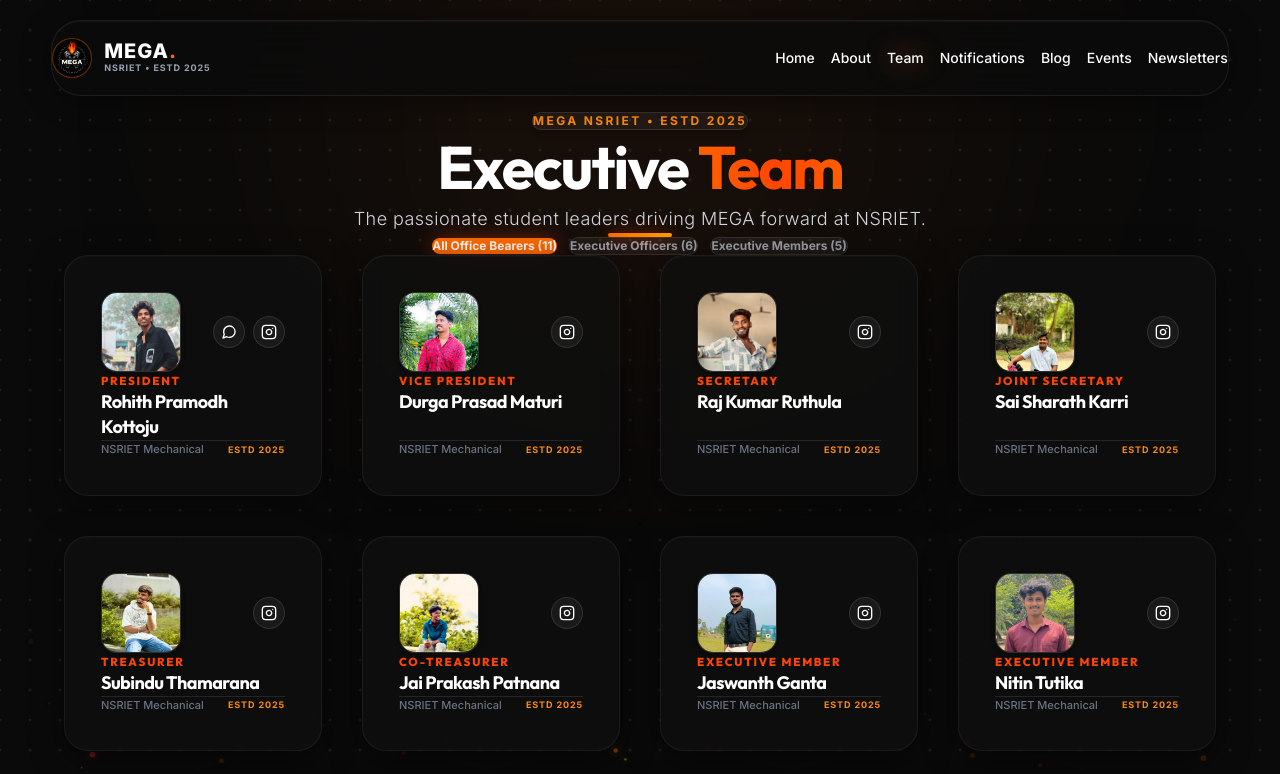
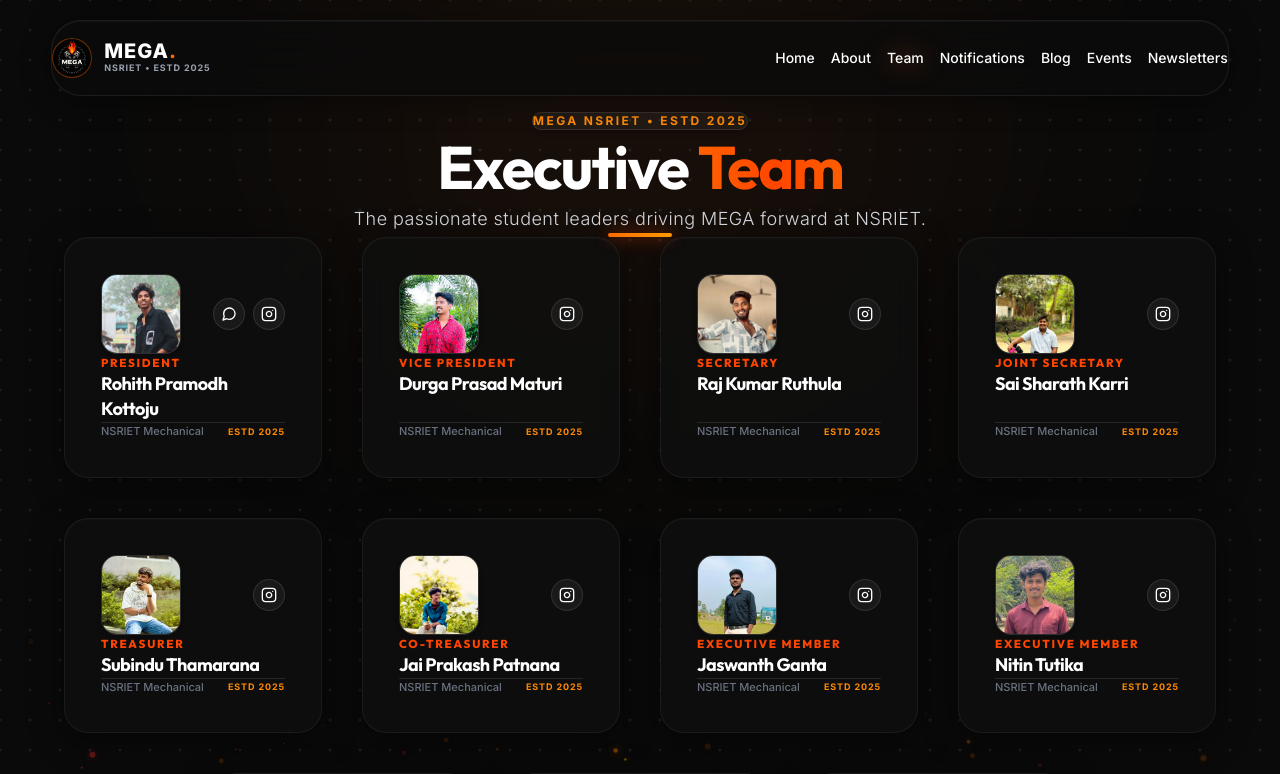
Before and after one commit to mega-2025123/mega-website, a Next.js app: page /team in a window 1280 px wide. Shown: the top 774 px of the page. Built offline with nearby package versions, Linux system fonts and the light colour scheme.

Commit message:
fix: remove category filters from Team and Events pages

```diff
--- a/src/components/TeamGrid.jsx
+++ b/src/components/TeamGrid.jsx
@@ -5,8 +5,6 @@
 import { Shield, Users, Award, Sparkles } from 'lucide-react';
 
 export const TeamGrid = () => {
-  const [filter, setFilter] = useState('all');
-
   const teamMembers = [
     {
       name: 'Rohith Pramodh Kottoju',
@@ -99,51 +97,13 @@
     }
   ];
 
-  const filteredMembers = filter === 'all'
-    ? teamMembers
-    : teamMembers.filter(m => m.category === filter);
-
   return (
     <section id="team" className="pb-20 pt-2 px-4 sm:px-6 md:px-12 max-w-6xl mx-auto w-full flex justify-center">
       <div className="w-full space-y-10">
 
-        {/* Filter Pills Bar */}
-        <div className="flex flex-wrap items-center justify-center gap-3">
-          <button
-            onClick={() => setFilter('all')}
-            className={`px-5 py-2 rounded-full text-xs font-bold transition-all duration-300 ${
-              filter === 'all'
-                ? 'bg-orange-500 text-white shadow-[0_0_20px_rgba(255,69,0,0.4)]'
-                : 'bg-white/5 border border-white/10 text-gray-400 hover:text-white hover:bg-white/10'
-            }`}
-          >
-            All Office Bearers ({teamMembers.length})
-          </button>
-          <button
-            onClick={() => setFilter('board')}
-            className={`px-5 py-2 rounded-full text-xs font-bold transition-all duration-300 ${
-              filter === 'board'
-                ? 'bg-orange-500 text-white shadow-[0_0_20px_rgba(255,69,0,0.4)]'
-                : 'bg-white/5 border border-white/10 text-gray-400 hover:text-white hover:bg-white/10'
-            }`}
-          >
-            Executive Officers (6)
-          </button>
-          <button
-            onClick={() => setFilter('committee')}
-            className={`px-5 py-2 rounded-full text-xs font-bold transition-all duration-300 ${
-              filter === 'committee'
-                ? 'bg-orange-500 text-white shadow-[0_0_20px_rgba(255,69,0,0.4)]'
-                : 'bg-white/5 border border-white/10 text-gray-400 hover:text-white hover:bg-white/10'
-            }`}
-          >
-            Executive Members (5)
-          </button>
-        </div>
-
         {/* 11 Office Bearers Grid */}
         <div className="flex flex-wrap justify-center gap-8 md:gap-10">
-          {filteredMembers.map((member, index) => {
+          {teamMembers.map((member, index) => {
             const [imgError, setImgError] = useState(false);
 
             return (
--- a/src/views/EventsPage.jsx
+++ b/src/views/EventsPage.jsx
@@ -4,7 +4,6 @@
 import { Calendar, MapPin, Sparkles, X, Eye } from 'lucide-react';
 
 export const EventsPage = () => {
-  const [filter, setFilter] = useState('all');
   const [selectedImage, setSelectedImage] = useState(null);
 
   const events = [
@@ -60,39 +59,13 @@
     }
   ];
 
-  const filteredEvents = filter === 'all'
-    ? events
-    : events.filter(e => e.catId === filter);
-
   return (
     <div className="pb-20 pt-2 px-4 sm:px-6 md:px-12 max-w-6xl mx-auto w-full flex justify-center min-h-[60vh]">
       <div className="w-full space-y-10">
 
-        {/* Category Filter Tabs */}
-        <div className="flex flex-wrap items-center justify-center gap-3">
-          {[
-            { id: 'all', label: 'All Activities' },
-            { id: 'industrial', label: 'Industrial Exposure' },
-            { id: 'workshops', label: 'Technical Workshops' },
-            { id: 'guild', label: 'Orientation & Guild' },
-          ].map((tab) => (
-            <button
-              key={tab.id}
-              onClick={() => setFilter(tab.id)}
-              className={`px-5 py-2 rounded-full text-xs font-bold transition-all duration-300 ${
-                filter === tab.id
-                  ? 'bg-orange-500 text-white shadow-[0_0_20px_rgba(255,69,0,0.4)]'
-                  : 'bg-white/5 border border-white/10 text-gray-400 hover:text-white hover:bg-white/10'
-              }`}
-            >
-              {tab.label}
-            </button>
-          ))}
-        </div>
-
         {/* Events Grid */}
         <div className="grid grid-cols-1 md:grid-cols-2 lg:grid-cols-3 gap-10 md:gap-12">
-          {filteredEvents.map((evt, i) => {
+          {events.map((evt, i) => {
             const [imgErr, setImgErr] = useState(false);
 
             return (
```
